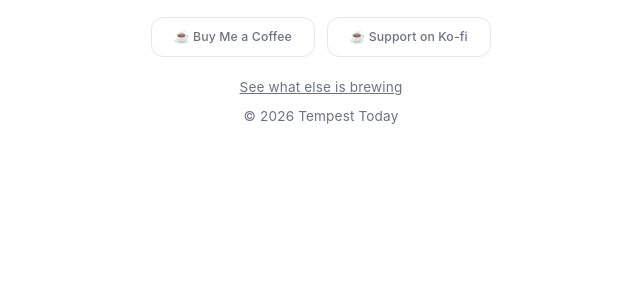
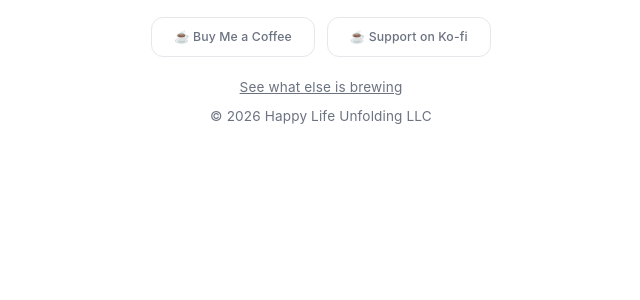
Before and after one commit to goode8/tempest-today, a Django app: page / in a window 1280 px wide. Shown: the part 368-668 px from the top of the page, without its empty margins (319-959 px from the left). Run offline with Django 5.2, Linux system fonts and the light colour scheme; some web fonts are replaced.

Commit message:
copyright

```diff
--- a/core/templates/core/base.html
+++ b/core/templates/core/base.html
@@ -266,7 +266,7 @@
         {% if request.client_platform != "android" and request.client_platform != "ios" %}
         <p style="margin: 0 0 8px 0;"><a href="https://www.happylifeunfolding.com" target="_blank" rel="noopener" style="color: var(--text-secondary); text-decoration: underline; transition: color 0.2s ease;" onmouseover="this.style.color='var(--text-primary)'" onmouseout="this.style.color='var(--text-secondary)'">See what else is brewing</a></p>
         {% endif %}
-        <p style="margin: 0 0 20px 0;">&copy; 2026 Tempest Today</p>
+        <p style="margin: 0 0 20px 0;">&copy; 2026 Happy Life Unfolding LLC</p>
 
     </footer>
 
```
